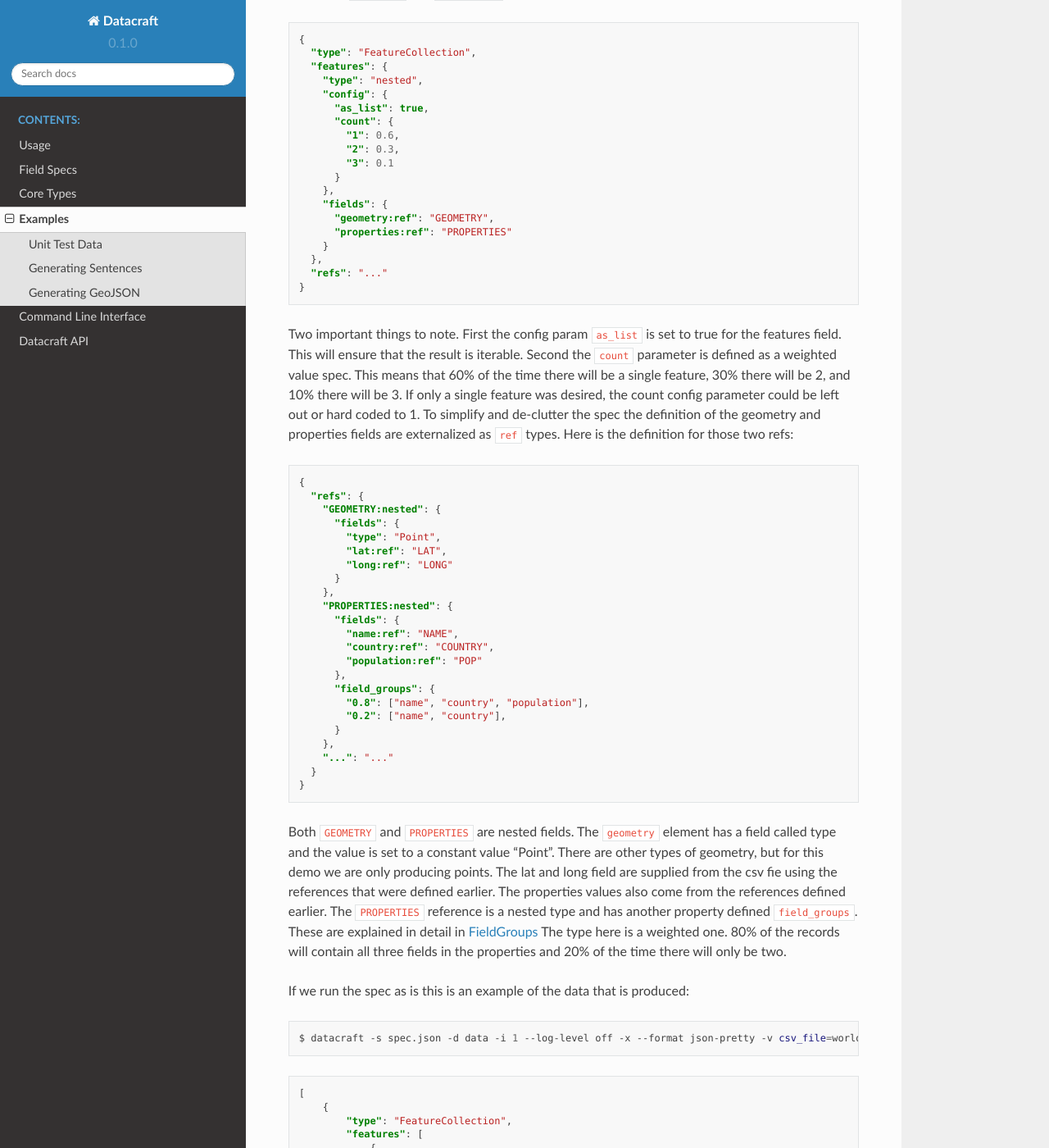
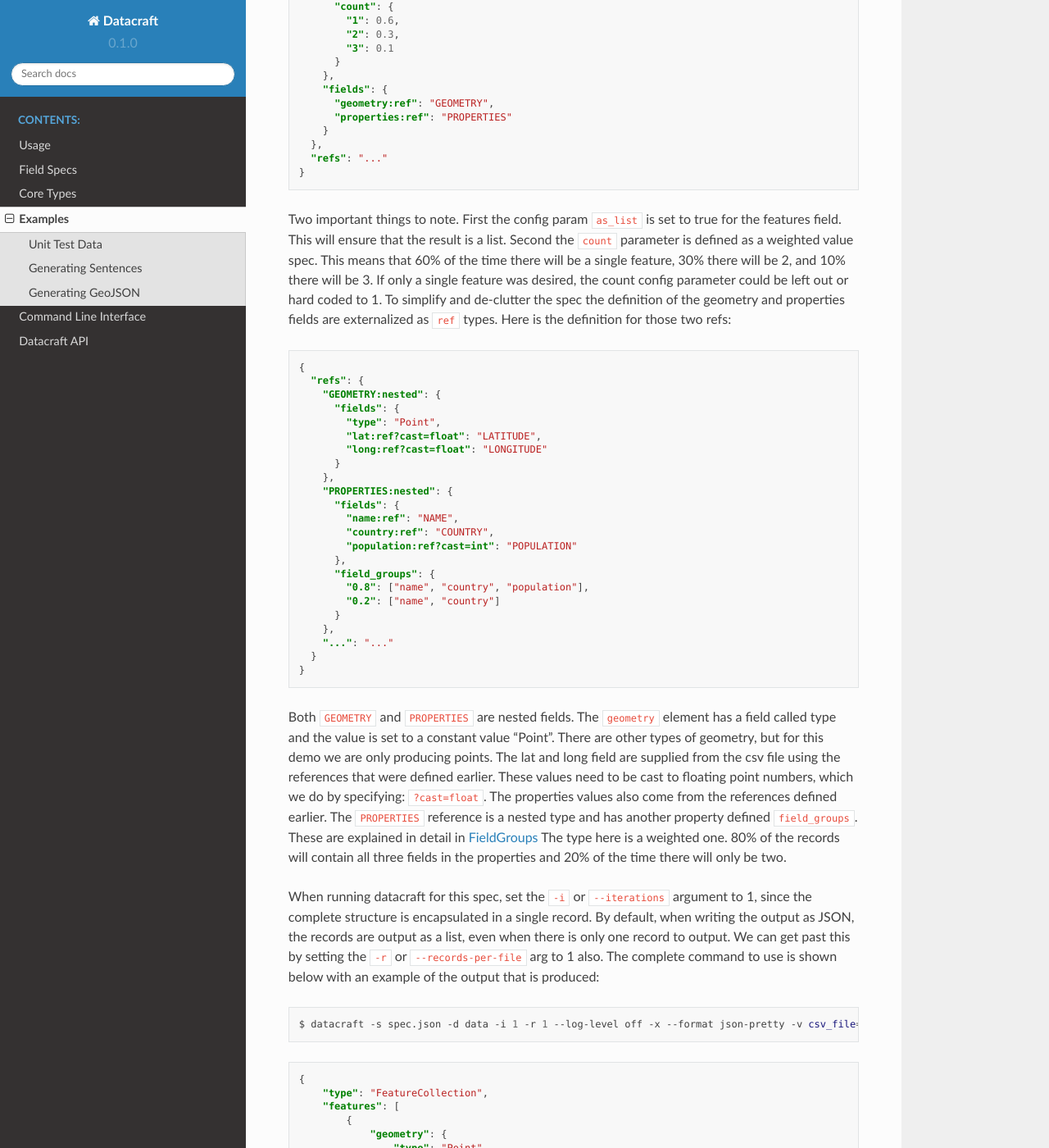
Before and after one commit to bbux-dev/datacraft, a Sphinx documentation site: the page built from docs/source/examples.rst, in a window 1280 px wide and 1400 px high, scrolled down 3893 px. Shown: the whole window at 82% size. Built offline with Sphinx 7.4.7 and the Read the Docs theme 2.0.0, drawn with Linux system fonts in a browser that asks for light colours; some of the changed text lies outside the part shown.

Commit message:
Update for GeoJSON example docs

```diff
--- a/docs/source/examples.rst
+++ b/docs/source/examples.rst
@@ -161,25 +161,21 @@
 
 If you use the free version of the data from https://simplemaps.com/data/world-cities, you can reference this from a
 Data Spec using the csv type. We will put the fields, ``name``, ``lat``, ``long``, ``country``, and ``population`` in
-the ``refs`` section of the spec and use a ``config_ref`` to store the common config information for each field.
+the ``refs`` section of the spec using a ``csv_select`` type to store the common config information for each field.
 
 .. code-block:: json
 
     {
-      "refs": {
-        "NAME": {
-          "type": "csv",
-          "config": {
-            "config_ref": "CITY_FILE_CONFIG",
-            "column": 1
-          }
-        },
-        "LAT:csv?config_ref=CITY_FILE_CONFIG&column=3&cast=float": {},
-        "LONG:csv?config_ref=CITY_FILE_CONFIG&column=4&cast=float": {},
-        "COUNTRY:csv?config_ref=CITY_FILE_CONFIG&column=5": {},
-        "POP:csv?config_ref=CITY_FILE_CONFIG&column=10&cast=int": {},
-        "CITY_FILE_CONFIG": {
-          "type": "config_ref",
+      "refs": {,
+        "CITIES_CSV": {
+          "type": "csv_select",
+          "data": {
+            "NAME": 2,
+            "LATITUDE": 3,
+            "LONGITUDE": 4,
+            "COUNTRY": 5,
+            "POPULATION": 10
+          },
           "config": {
             "datafile": "{{ csv_file }}",
             "headers": true,
@@ -189,11 +185,9 @@
       }
     }
 
-The NAME field is defined using the full spec format, while there rest are defined with the short hand notation.
-Notice for the LAT and LONG, fields that they are cast to floating point values, since by default all csv data is
-read in as a string.  We define a CITY_FILE_CONFIG reference that holds the name of the datafile that contains the csv
-data values. The ``sample_rows`` configuration parameter will ensure that the cities are selected at random from our
-csv file, but are consistent across rows in the file. We also template the name of the datafile to use. This
+To simplify our spec, a :ref:`csv_select<csv_core_types>` type field spec is used to define the various fields from the
+csv we want to use. The ``sample_rows`` configuration parameter will ensure that the cities are selected at random
+from our csv file, but are consistent across rows in the file. We also template the name of the datafile to use. This
 simplifies testing the spec by allowing us to specify different csv files to use for data population.  The ``-v`` or
 ``--vars csv_file=filename.csv`` command line args must be specified in order for this value to be properly populated.
 
@@ -223,7 +217,7 @@
     }
 
 Two important things to note. First the config param ``as_list`` is set to true for the features field. This will
-ensure that the result is iterable. Second the ``count`` parameter is defined as a weighted value spec. This means that
+ensure that the result is a list. Second the ``count`` parameter is defined as a weighted value spec. This means that
 60% of the time there will be a single feature, 30% there will be 2, and 10% there will be 3. If only a single
 feature was desired, the count config parameter could be left out or hard coded to 1. To simplify and de-clutter the
 spec the definition of the geometry and properties fields are externalized as ``ref`` types. Here is the definition
@@ -236,19 +230,19 @@
         "GEOMETRY:nested": {
           "fields": {
             "type": "Point",
-            "lat:ref": "LAT",
-            "long:ref": "LONG"
+            "lat:ref?cast=float": "LATITUDE",
+            "long:ref?cast=float": "LONGITUDE"
           }
         },
         "PROPERTIES:nested": {
           "fields": {
             "name:ref": "NAME",
             "country:ref": "COUNTRY",
-            "population:ref": "POP"
+            "population:ref?cast=int": "POPULATION"
           },
           "field_groups": {
             "0.8": ["name", "country", "population"],
-            "0.2": ["name", "country"],
+            "0.2": ["name", "country"]
           }
         },
         "...": "..."
@@ -257,43 +251,22 @@
 
 Both ``GEOMETRY`` and ``PROPERTIES`` are nested fields. The ``geometry`` element has a field called type and
 the value is set to a constant value "Point". There are other types of geometry, but for this demo we are only
-producing points. The lat and long field are supplied from the csv fie using the references that were defined earlier.
+producing points. The lat and long field are supplied from the csv file using the references that were defined
+earlier. These values need to be cast to floating point numbers, which we do by specifying: ``?cast=float``.
 The properties values also come from the references defined earlier.  The ``PROPERTIES`` reference is a nested type
 and has another property defined ``field_groups``.  These are explained in detail in :ref:`FieldGroups<field_groups>`
 The type here is a weighted one. 80% of the records will contain all three fields in the properties and 20% of the
 time there will only be two.
 
-If we run the spec as is this is an example of the data that is produced:
+When running datacraft for this spec, set the ``-i`` or ``--iterations`` argument to 1, since the complete
+structure is encapsulated in a single record.  By default, when writing the output as JSON, the records are
+output as a list, even when there is only one record to output.  We can get past this by setting the ``-r`` or
+``--records-per-file`` arg to 1 also.  The complete command to use is shown below with an example of the output that
+is produced:
 
 .. code-block:: shell
 
-    $ datacraft -s spec.json -d data -i 1 --log-level off -x --format json-pretty -v csv_file=worldcities.csv
-
-.. code-block:: json
-
-   [
-       {
-           "type": "FeatureCollection",
-           "features": [
-               {
-                   "geometry": {
-                       "type": "Point",
-                       "lat": 43.2342,
-                       "long": 11.5608
-                   },
-                   "properties": {
-                       "name": "Asciano",
-                       "country": "Italy",
-                       "population": 7076
-                   }
-               }
-           ]
-       }
-   ]
-
-.. code-block:: shell
-
-    $ datacraft -s spec.json -d data -i 1 -r 1 --log-level off -x --format json-pretty
+    $ datacraft -s spec.json -d data -i 1 -r 1 --log-level off -x --format json-pretty -v csv_file=worldcities.csv
 
 .. code-block:: json
 
@@ -334,7 +307,7 @@
 
 .. code-block:: shell
 
-    $ datacraft -s spec.json -d data -i 1 -r 1 --log-level off -x --format json-pretty --server
+    $ datacraft -s spec.json -d data -i 1 -r 1 --log-level off -x --format json-pretty -v csv_file=worldcities.csv --server
 
 
 .. collapse:: Full Version of Data Spec
@@ -347,11 +320,7 @@
        "type": "nested",
        "config": {
          "as_list": true,
-         "count": {
-           "1": 0.6,
-           "2": 0.3,
-           "3": 0.1
-         }
+         "count": { "1": 0.6, "2": 0.3, "3": 0.1 }
        },
        "fields": {
          "geometry:ref": "GEOMETRY",
@@ -362,36 +331,32 @@
        "GEOMETRY:nested": {
          "fields": {
            "type": "Point",
-           "lat:ref": "LAT",
-           "long:ref": "LONG"
+           "lat:ref?cast=float": "LATITUDE",
+           "long:ref?cast=float": "LONGITUDE"
          }
        },
        "PROPERTIES:nested": {
          "fields": {
            "name:ref": "NAME",
            "country:ref": "COUNTRY",
-           "population:ref": "POP"
+           "population:ref?cast=int": "POPULATION"
          },
          "field_groups": {
            "0.8": ["name", "country", "population"],
-           "0.2": ["name", "country"],
+           "0.2": ["name", "country"]
          }
        },
-       "NAME": {
-         "type": "csv",
+       "CITIES_CSV": {
+         "type": "csv_select",
+         "data": {
+           "NAME": 2,
+           "LATITUDE": 3,
+           "LONGITUDE": 4,
+           "COUNTRY": 5,
+           "POPULATION": 10
+         },
          "config": {
-           "config_ref": "CITY_FILE_CONFIG",
-           "column": 1
-         }
-       },
-       "LAT:csv?config_ref=CITY_FILE_CONFIG&column=3&cast=float": {},
-       "LONG:csv?config_ref=CITY_FILE_CONFIG&column=4&cast=float": {},
-       "COUNTRY:csv?config_ref=CITY_FILE_CONFIG&column=5": {},
-       "POP:csv?config_ref=CITY_FILE_CONFIG&column=10&cast=int": {},
-       "CITY_FILE_CONFIG": {
-         "type": "config_ref",
-         "config": {
-           "datafile": "worldcities.csv",
+           "datafile": "{{ csv_file }}",
            "headers": true,
            "sample_rows": true
          }
```
Also changed, not shown: other parts of docs/source/examples.rst (+3 -3 lines).
